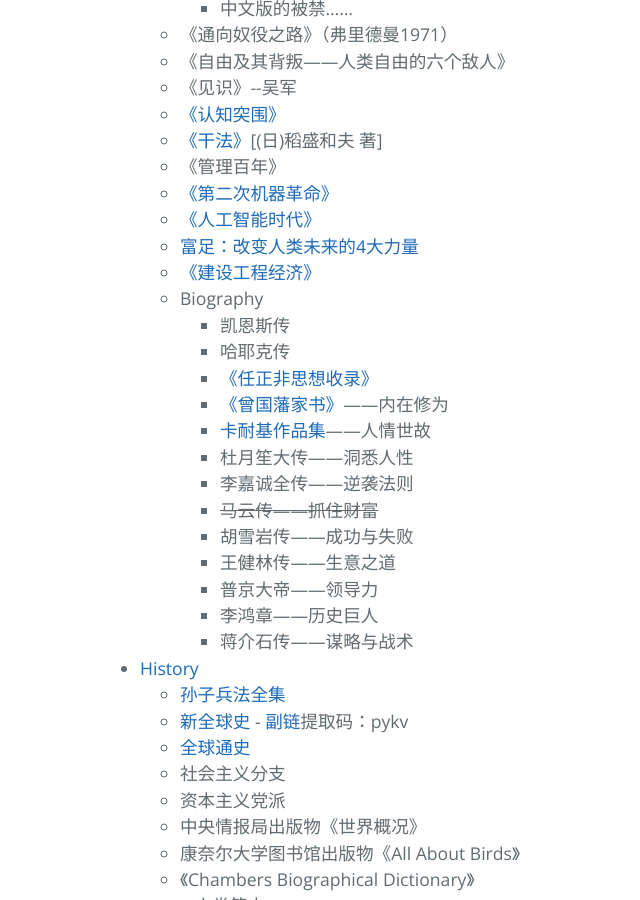
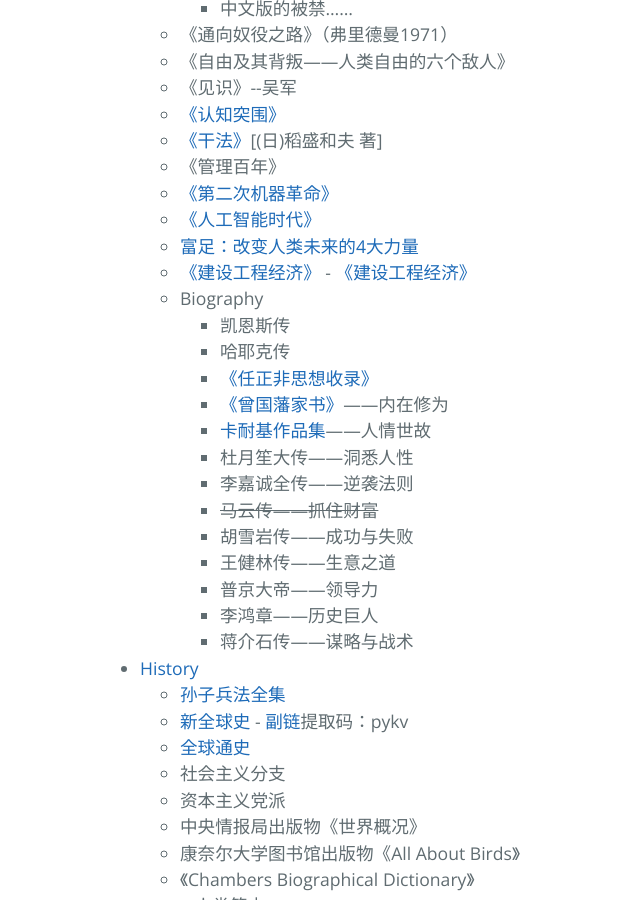
Before and after one commit to AmbroseRen/test, a Jekyll site: the page built from Library/BookListsOne.md, in a window 1280 px wide and 900 px high, scrolled down 1590 px. Shown: the whole window, without its empty margins (124-764 px from the left). Built offline with Jekyll 4.4.1, drawn with Linux system fonts in a browser that asks for light colours; our own code applies the rules of GitHub Pages for plain Markdown files; the repository's description, which GitHub fills in, is left out.

Commit message:
Update BookListsOne.md

```diff
--- a/Library/BookListsOne.md
+++ b/Library/BookListsOne.md
@@ -97,7 +97,7 @@
             <li><a href="https://cdn.jsdelivr.net/gh/AmbroseRen/test@master/Library/Society/第二次机器革命（美）埃里克·布莱恩约弗森.pdf">《第二次机器革命》</a></li>
             <li><a href="https://files.catbox.moe/qyc48c.pdf">《人工智能时代》</a></li>
             <li><a href="https://cdn.jsdelivr.net/gh/AmbroseRen/Picture@master/book/Society/富足：改变人类未来的4大力量.pdf">富足：改变人类未来的4大力量</a></li>
-            <li><a href="https://cdn.jsdelivr.net/gh/AmbroseRen/Picture@master/book/Society/《建设工程经济》.pdf">《建设工程经济》</a></li>
+            <li><a href="https://cdn.jsdelivr.net/gh/AmbroseRen/Picture@master/book/Society/《建设工程经济》.pdf">《建设工程经济》</a> - <a href="https://cdn.jsdelivr.net/gh/AmbroseRen/Picture@master/book/Society/《建筑工程经济》.pdf">《建设工程经济》</a></li>
 	    <li id="biography">Biography
                 <ul>
                     <li>凯恩斯传</li>
```
